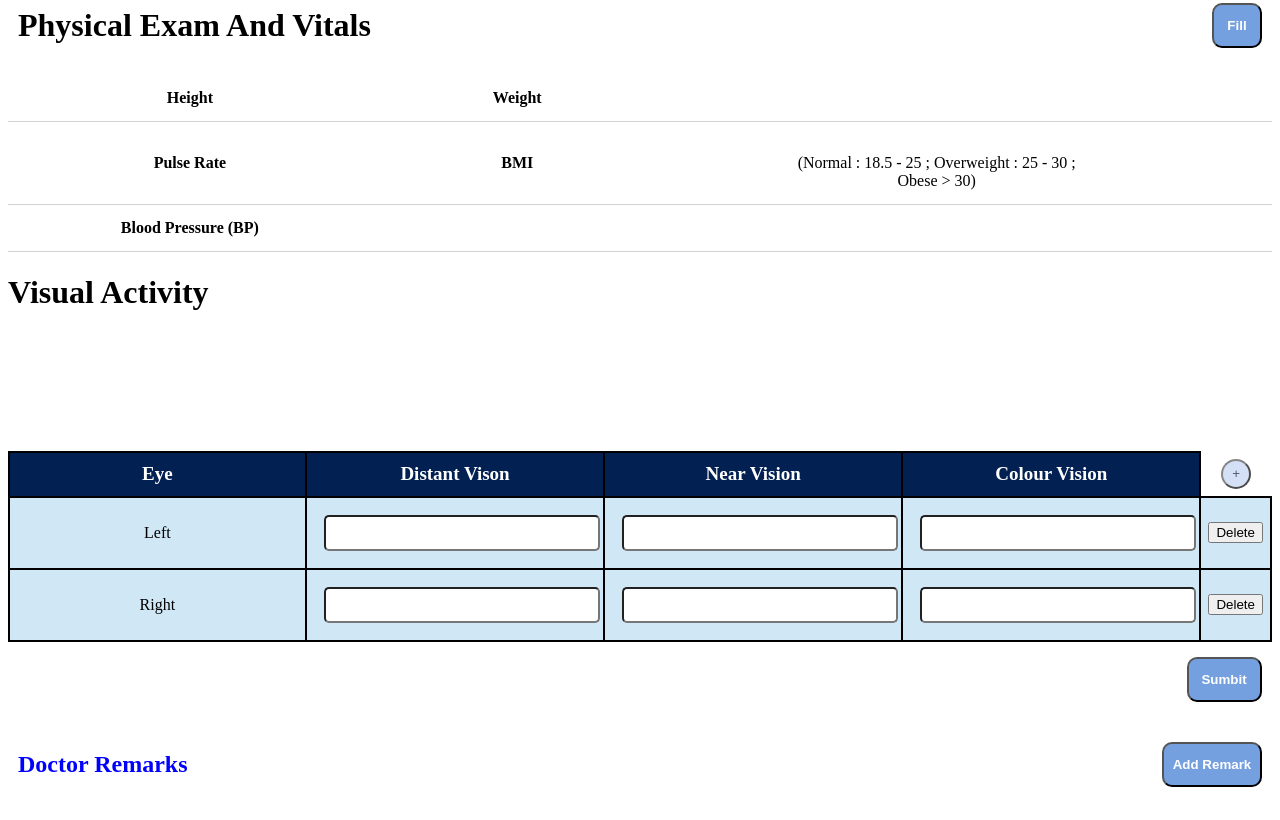
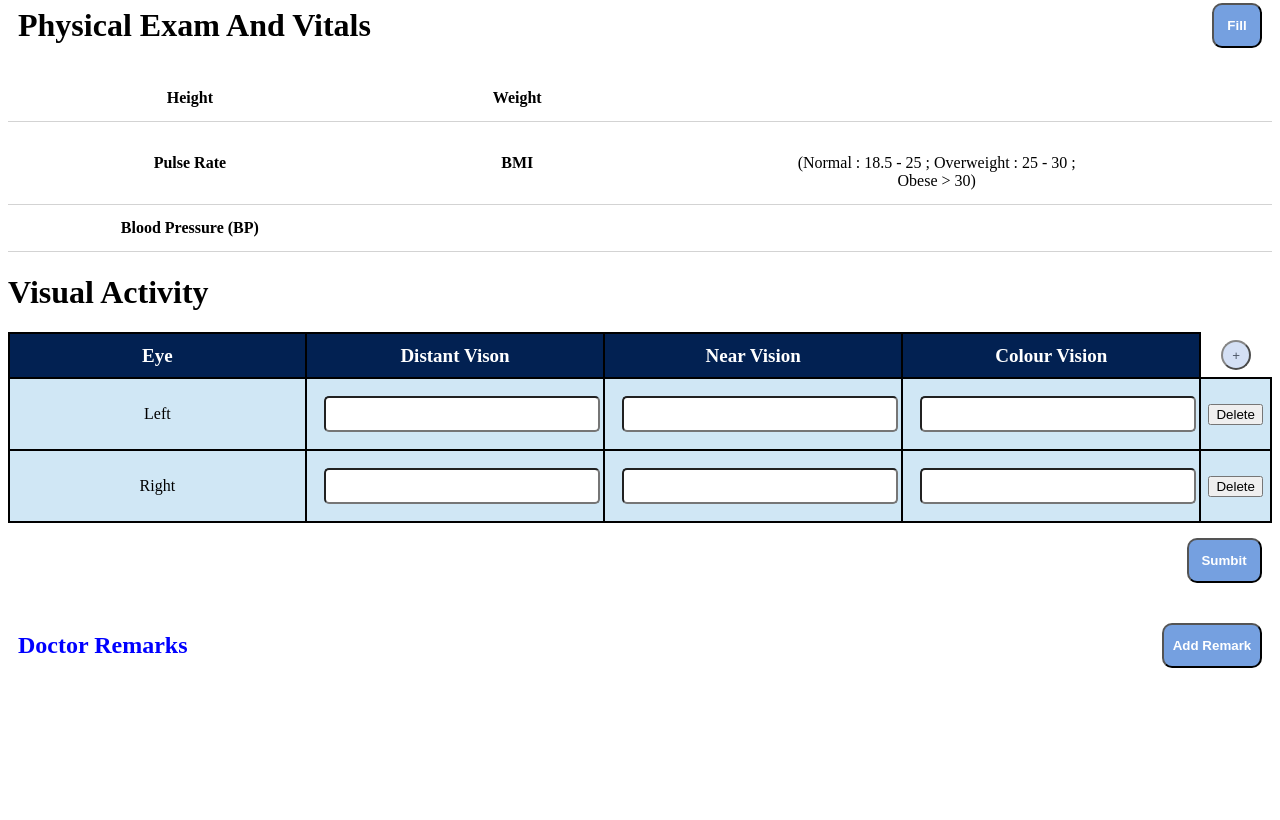
Before and after one commit to projects292012/p1_2, a plain HTML site: page index.html in a window 1280 px wide. Shown: the part 1767-2587 px from the top of the page. After the commit the page ends 2468 px from the top, so only its background shows below. Drawn offline with nearby package versions, Linux system fonts and the light colour scheme.

Commit message:
margin - remove

```diff
--- a/style.css
+++ b/style.css
@@ -159,9 +159,7 @@ body{
 	padding: 10px;
 	box-shadow: 2px 2px 2px gray;
 }
-.visual_activity_div{
-	margin-top: 140px;
-}
+
 select{
 	width: 95%;
 	height: 30px;
```
